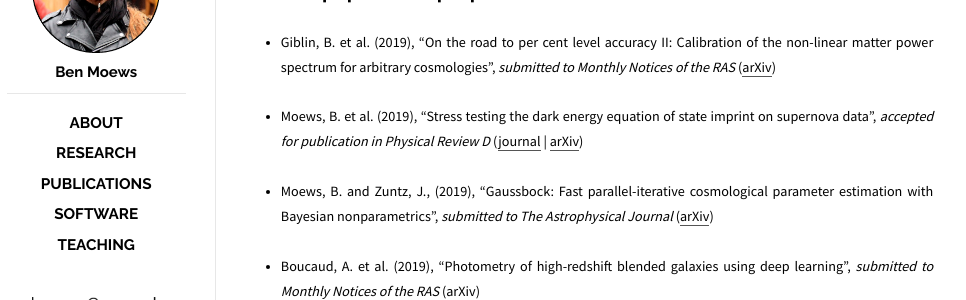
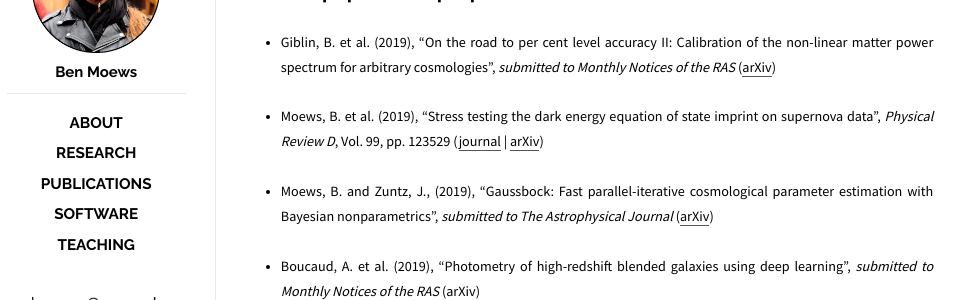
Before and after one commit to moews/moews.github.io, a Jekyll site: the page built from _posts/2017-03-25-publications.md, in a window 1280 px wide. Shown: the part 127-427 px from the top of the page, without its empty margins (143-1109 px from the left). Built offline with Jekyll 4.4.1, drawn with Linux system fonts in a browser that asks for light colours.

Commit message:
Update 2017-03-25-publications.md

```diff
--- a/_posts/2017-03-25-publications.md
+++ b/_posts/2017-03-25-publications.md
@@ -14,7 +14,7 @@ categories: posts
 
 * <small>Giblin, B. et al. (2019), "On the road to per cent level accuracy II: Calibration of the non-linear matter power spectrum for arbitrary cosmologies", _submitted to Monthly Notices of the RAS_ ([arXiv](https://arxiv.org/abs/1906.02742))</small>
 
-* <small>Moews, B. et al. (2019), "Stress testing the dark energy equation of state imprint on supernova data", _accepted for publication in Physical Review D_ ([journal](https://journals.aps.org/prd/accepted/b8075Q4aMf71df2c020239c6be1ec7172bc1046c1) | [arXiv](https://arxiv.org/abs/1812.09786))</small>
+* <small>Moews, B. et al. (2019), "Stress testing the dark energy equation of state imprint on supernova data", _Physical Review D_, Vol. 99, pp. 123529 ([journal](https://doi.org/10.1103/PhysRevD.99.123529) | [arXiv](https://arxiv.org/abs/1812.09786))</small>
 
 * <small>Moews, B. and Zuntz, J., (2019), "Gaussbock: Fast parallel-iterative cosmological parameter estimation with Bayesian nonparametrics", _submitted to The Astrophysical Journal_ ([arXiv](https://arxiv.org/abs/1905.09800))</small>
 
```
